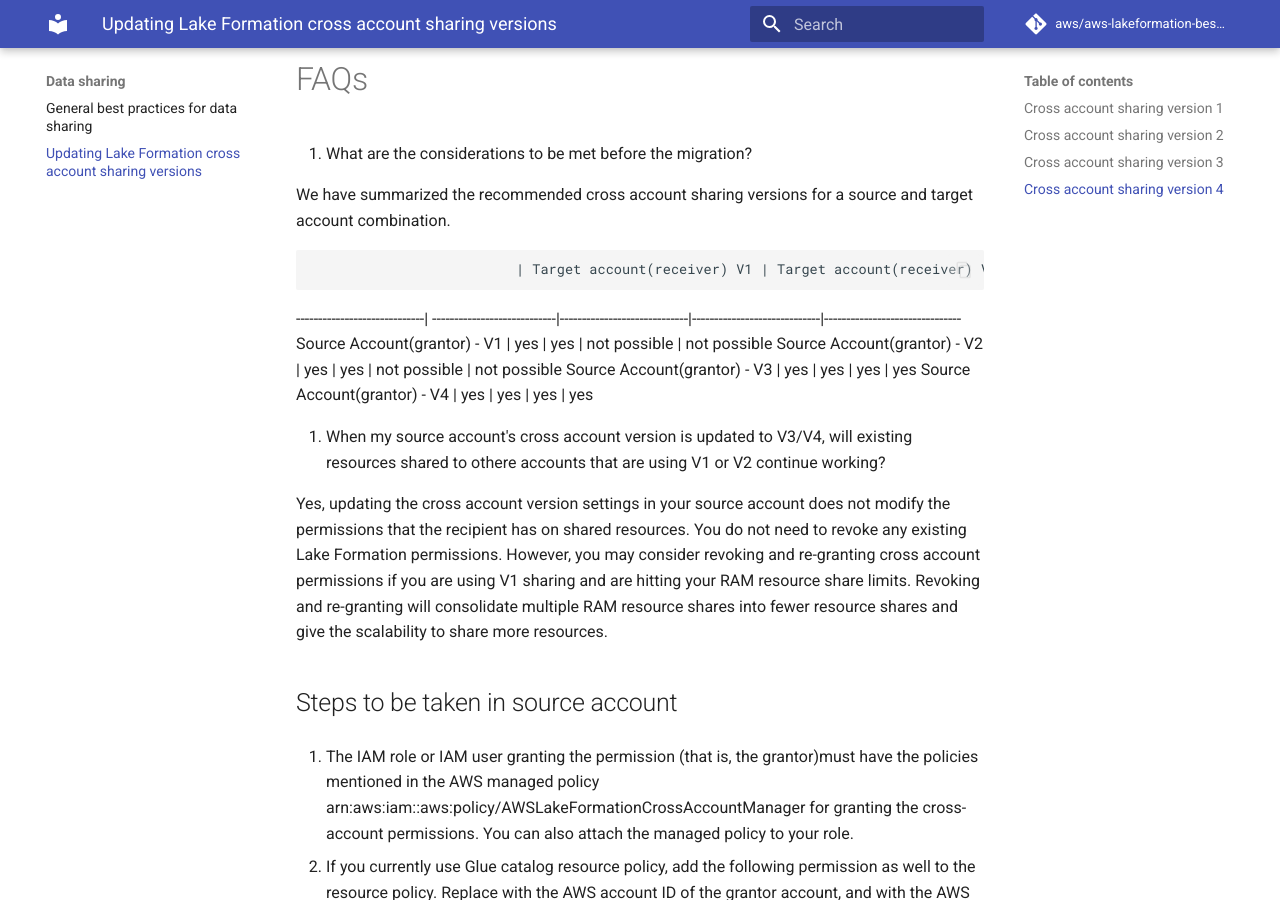
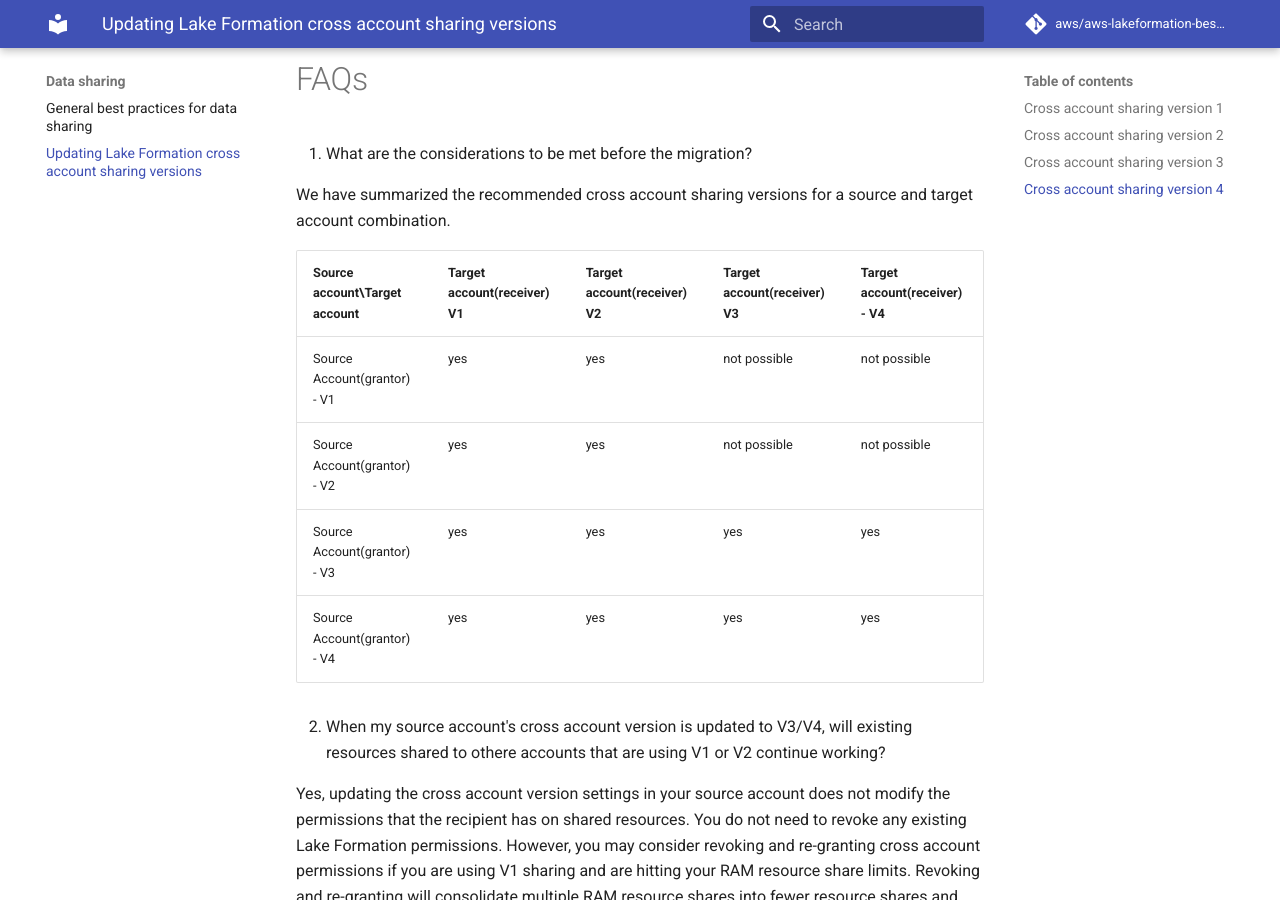
Before and after one commit to aws/aws-lakeformation-best-practices, an MkDocs documentation site: the page built from content/data-sharing/updating-cross-account-sharing-versions.md, in a window 1280 px wide and 900 px high, scrolled down 1457 px. Built offline with MkDocs 1.6.1 and Material for MkDocs 9.7.7, drawn with Linux system fonts in a browser that asks for light colours; comment, search, counter and statistics services are not loaded.

```diff
--- a/content/data-sharing/updating-cross-account-sharing-versions.md
+++ b/content/data-sharing/updating-cross-account-sharing-versions.md
@@ -32,7 +32,7 @@ This version includes the benefits of V3. Additionally, it enables resources to
 
 We have summarized the recommended cross account sharing versions for a source and target account combination.
 
-                             | Target account(receiver) V1 | Target account(receiver) V2 | Target account(receiver) V3 | Target account(receiver) - V4
+Source account\Target account| Target account(receiver) V1 | Target account(receiver) V2 | Target account(receiver) V3 | Target account(receiver) - V4
 -----------------------------| ----------------------------|-----------------------------|-----------------------------|-------------------------------
 Source Account(grantor) - V1 |	yes                        | yes 	                     | not possible                | not possible
 Source Account(grantor) - V2 |	yes                        | yes                         | not possible                | not possible
--- a/mkdocs.yml
+++ b/mkdocs.yml
@@ -20,3 +20,6 @@ markdown_extensions:
   - pymdownx.inlinehilite
   - pymdownx.snippets
   - pymdownx.superfences
+  - attr_list
+  - sane_lists
+  - tables
```
